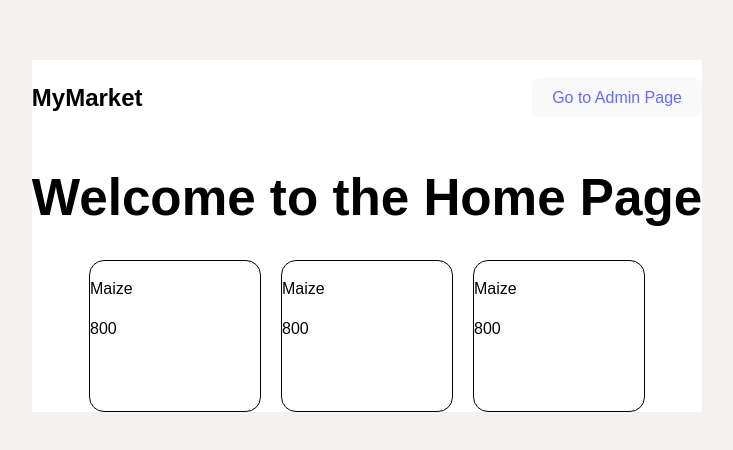
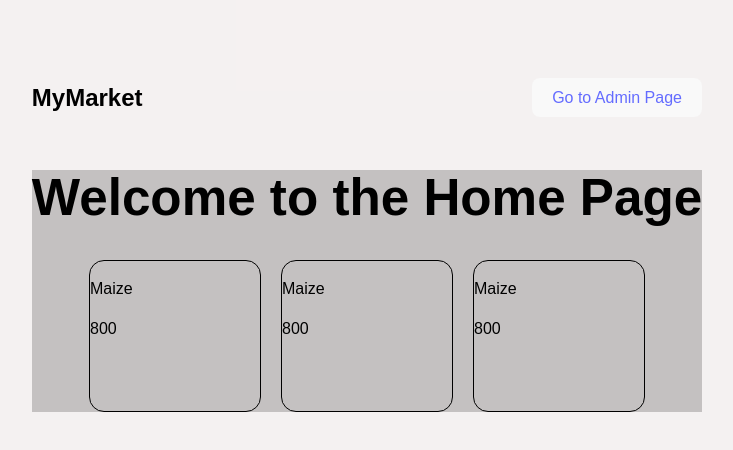
Before and after one commit to 629949/AgroPrice, a React (Vite) app: page / in a window 1280 px wide. Shown: the part 164-614 px from the top of the page, without its empty margins (273-1006 px from the left). Built offline with nearby package versions, Linux system fonts and the light colour scheme.

Commit message:
change on homecss from home

```diff
--- a/src/Pages/Home/Home.css
+++ b/src/Pages/Home/Home.css
@@ -2,18 +2,6 @@ body {
     box-sizing: border-box;
     padding: 0;
     margin: 0;
-<<<<<<< HEAD
-    background-color: rgb(196, 193, 193)
-}
-
-div {
-    background-color: white;
-    height: screen;
-    color: black
-
-}
-
-=======
     background-color: rgb(196, 193, 193);
     color: black;
 }
@@ -50,4 +38,3 @@ nav {
     justify-content: space-between;
     align-items: center;
 }
->>>>>>> 419533749fac1fad7242834e2c84c66f09859dfa
```
